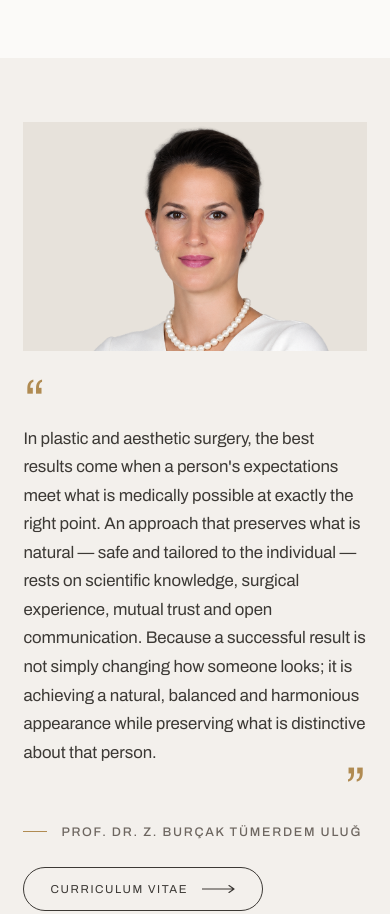
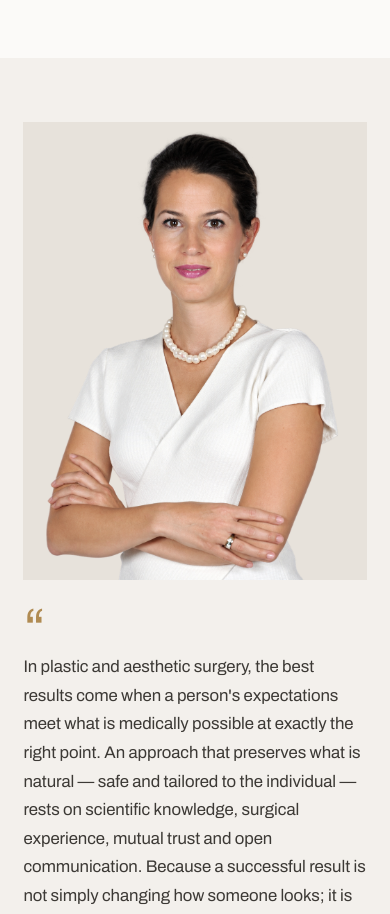
Before and after one commit to DorukUlug00/burcak-ulug-website, a Next.js app: page /en in a window 390 px wide. Shown: the part 1300-2214 px from the top of the page. Built offline with nearby package versions, Linux system fonts and the light colour scheme.

Commit message:
CV photo change

```diff
--- a/components/CV/Cv.module.css
+++ b/components/CV/Cv.module.css
@@ -156,8 +156,15 @@
   }
 
   .media {
-    aspect-ratio: 3 / 2;
-    max-width: 26rem;
+    /* Fotoğraf dikey: mobilde de dikey kutu, yoksa gövde kırpılıyor. */
+    aspect-ratio: 3 / 4;
+    width: 100%;
+    max-width: 22rem;
+    margin-inline: auto;
+  }
+
+  .image {
+    object-position: center 20%;
   }
 }
 
--- a/components/CV/Cv.tsx
+++ b/components/CV/Cv.tsx
@@ -29,7 +29,7 @@ const CONTENT: Record<Locale, Copy> = {
   },
 };
 
-const IMAGE_SRC = "/doctor/white-shirt.png";
+const IMAGE_SRC = "/doctor/burcak-ulug-white-shirt.png";
 const CTA_HREF = "/ozgecmis";
 
 type Props = {
--- a/lib/cv.ts
+++ b/lib/cv.ts
@@ -46,7 +46,7 @@ const tr: CvBundle = {
     displayFirst: "Prof. Dr. Z. Burçak",
     displayLast: "Tümerdem Uluğ",
     specialty: "Plastik, Rekonstrüktif ve Estetik Cerrahi",
-    portrait: "/doctor/white-shirt.png",
+    portrait: "/doctor/burcak-ulug-white-shirt.png",
     portraitAlt: "Prof. Dr. Burçak Tümerdem Uluğ portre fotoğrafı",
     intro:
       "Prof. Dr. Z. Burçak Tümerdem Uluğ, Plastik Rekonstrüktif ve Estetik Cerrahi uzmanıdır.",
@@ -92,7 +92,7 @@ const en: CvBundle = {
     displayFirst: "Prof. Dr. Z. Burçak",
     displayLast: "Tümerdem Uluğ",
     specialty: "Plastic, Reconstructive and Aesthetic Surgery",
-    portrait: "/doctor/white-shirt.png",
+    portrait: "/doctor/burcak-ulug-white-shirt.png",
     portraitAlt: "Portrait of Prof. Dr. Burçak Tümerdem Uluğ",
     intro:
       "Prof. Dr. Z. Burçak Tümerdem Uluğ is a specialist in Plastic, Reconstructive and Aesthetic Surgery.",
```
Also changed, not shown: public/doctor/burcak-ulug-white-shirt.png (added), public/doctor/white-shirt.png (deleted).
